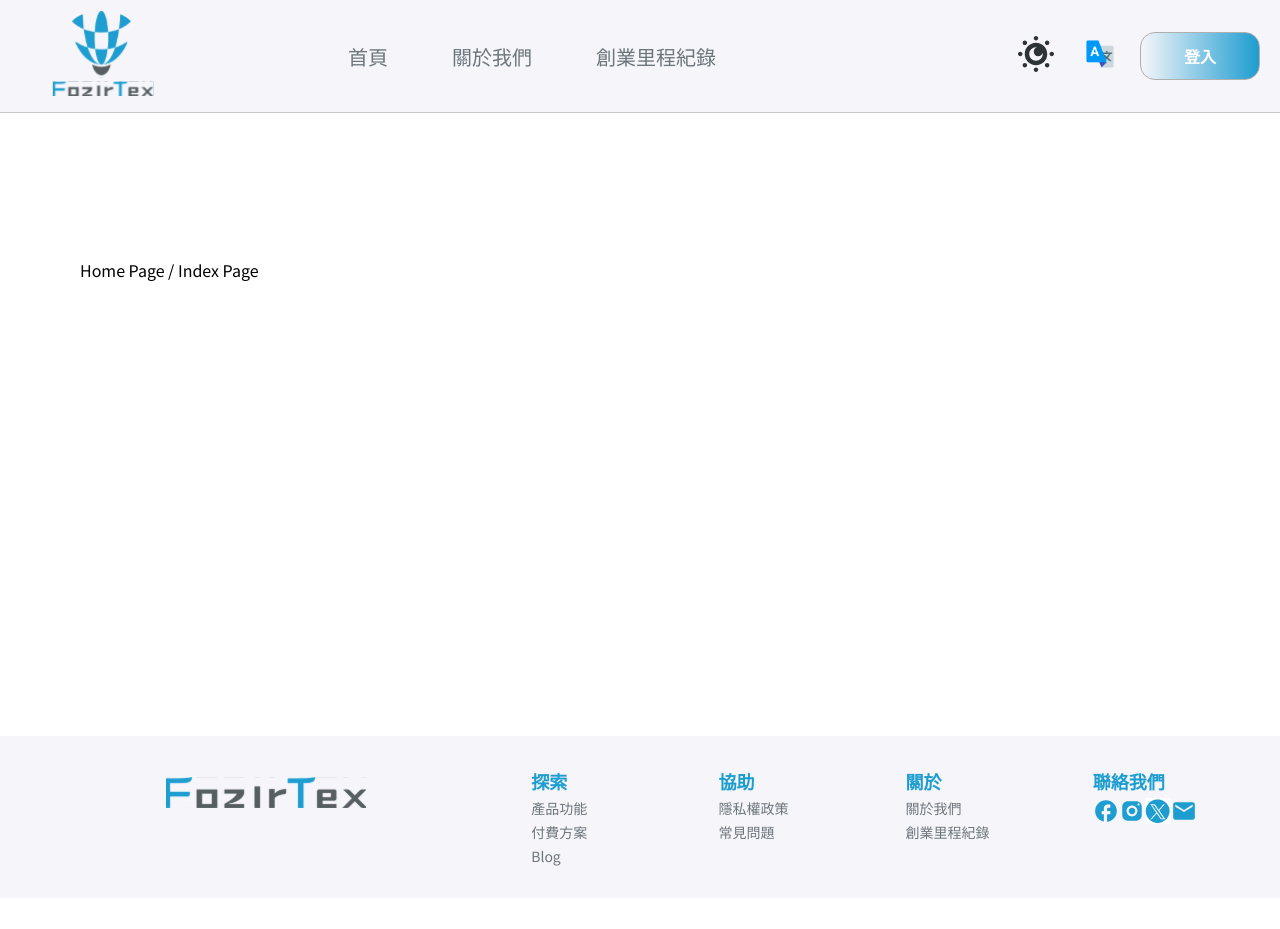
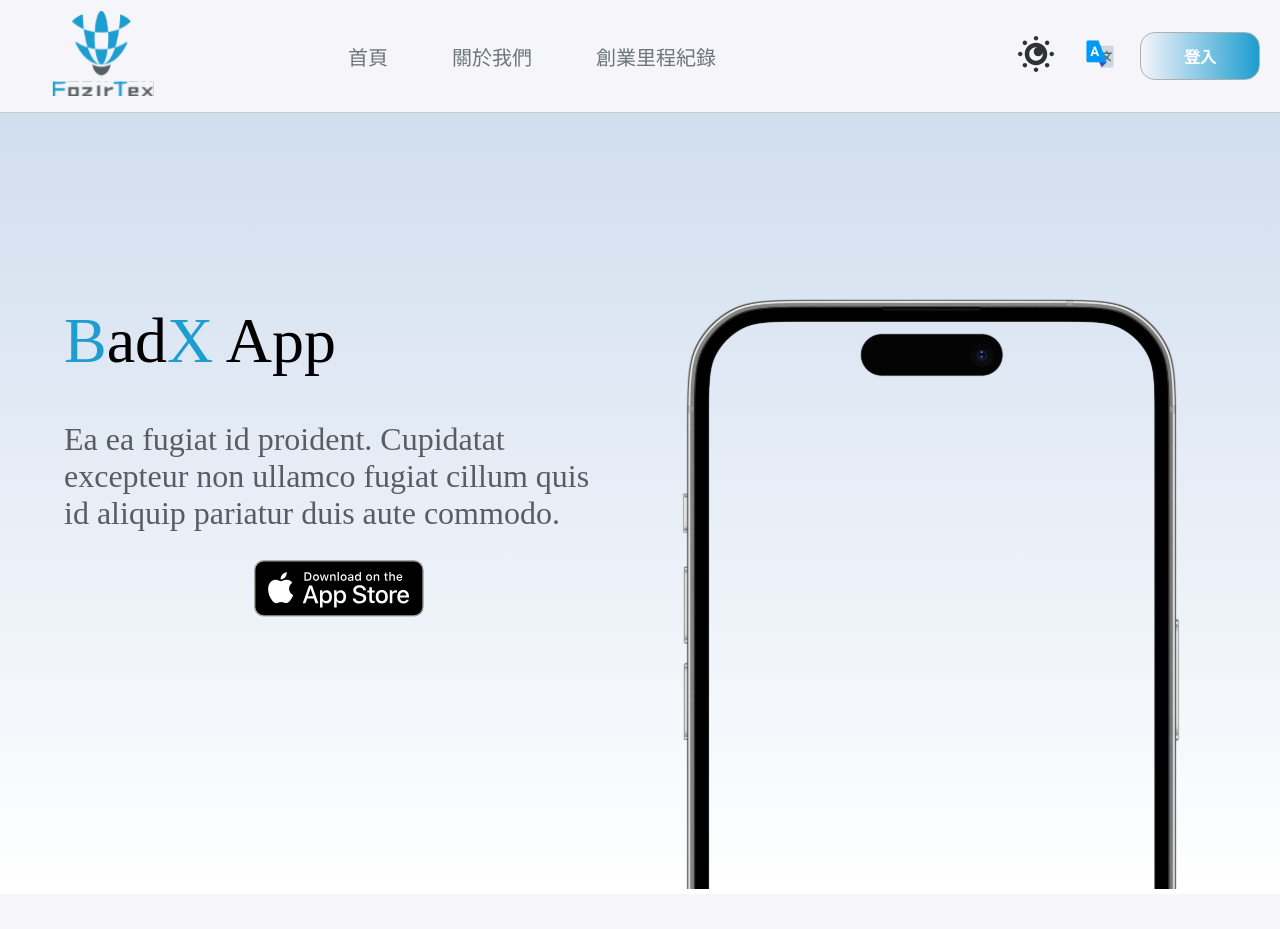
Before and after one commit to FozirTex/FozirTex-web-dev, a Next.js app: page / in a window 1280 px wide. Shown: the top 929 px of the page. Before the commit the page ends 898 px from the top, so only its background shows below. Built offline with nearby package versions, Linux system fonts and the light colour scheme.

Commit message:
add banner

```diff
--- a/src/app/page.tsx
+++ b/src/app/page.tsx
@@ -1,7 +1,25 @@
 import styles from "@/styles/_Home.module.scss";
+import appstoreSVG from './appstore.svg'
+import bannerSVG from './banner.svg'
+import Image from "next/image";
 
 export default function Home() {
   return (
-    <div className={styles["home-body"]}>Home Page / Index Page</div>
+    <div className={styles.container}>
+      <main>
+        <div className={styles.banner}>
+          <div className={styles.banner_start}>
+            <h1><span>B</span>ad<span>X</span> App</h1>
+            <div className={styles.banner_start_summary}>Ea ea fugiat id proident. Cupidatat excepteur non ullamco fugiat cillum quis id aliquip pariatur duis aute commodo.</div>
+            <div className={styles.banner_start_download}>
+              <Image src={appstoreSVG} alt={'Download on the AppStore'} />
+            </div>
+          </div>
+          <div className={styles.banner_end}>
+            <Image src={bannerSVG} alt={''} />
+          </div>
+        </div>
+      </main>
+    </div>
   );
 }
--- a/src/styles/_Home.module.scss
+++ b/src/styles/_Home.module.scss
@@ -1,7 +1,45 @@
 @use "@/styles/base/_colors.module.scss" as base;
 
-.home-body {
-    // border: 1px solid black;
-    padding: 10rem 5rem;
-    margin: 0 auto;
+@import "common";
+
+.container {
+  background: linear-gradient(180deg, #CFDDEE 0%, rgba(255, 255, 255, 0.00) 100%);
+  main {
+    @include container();
+  }
 }
+
+.banner {
+  padding-top: 164px;
+  //border: 1px solid #9F9F9F;
+  display: flex;
+  justify-content: space-between;
+  &_start {
+    max-width: 550px;
+    h1 {
+      color: #000;
+      font-family: Krona One;
+      font-size: 64px;
+      font-style: normal;
+      font-weight: 400;
+      line-height: normal;
+      span {
+        color: #1D9DD0;
+      }
+    }
+    &_summary {
+      margin-top: 28px;
+      color: #575E62;
+      font-family: Kanit;
+      font-size: 32px;
+      //font-weight: 300;
+    }
+    &_download {
+      margin-top: 28px;
+      text-align: center;
+    }
+  }
+  &_end {
+
+  }
+}
--- /dev/null
+++ b/src/styles/_common.sass
@@ -0,0 +1,26 @@
+=container
+  max-width: 1360px
+  margin: 0 auto
+  padding-left: 64px
+  padding-right: 64px
+  @include on-mobile()
+    padding-left: 16px
+    padding-right: 16px
+
+// responsive layout
+$mobile: 768px
+$desktop: 1023px
+$wide: 1215px
+$full: 1407px
+
+$max-desktop: 960px
+$max-wide: 1152px
+$max-full: 1344px
+
+@mixin on-desktop($min-width: $mobile + 1)
+  @media screen and (min-width: $min-width)
+    @content
+
+@mixin on-mobile($max-width: $mobile)
+  @media screen and (max-width: $max-width)
+    @content
```
Also changed, not shown: src/app/appstore.svg (added), src/app/banner.svg (added).
